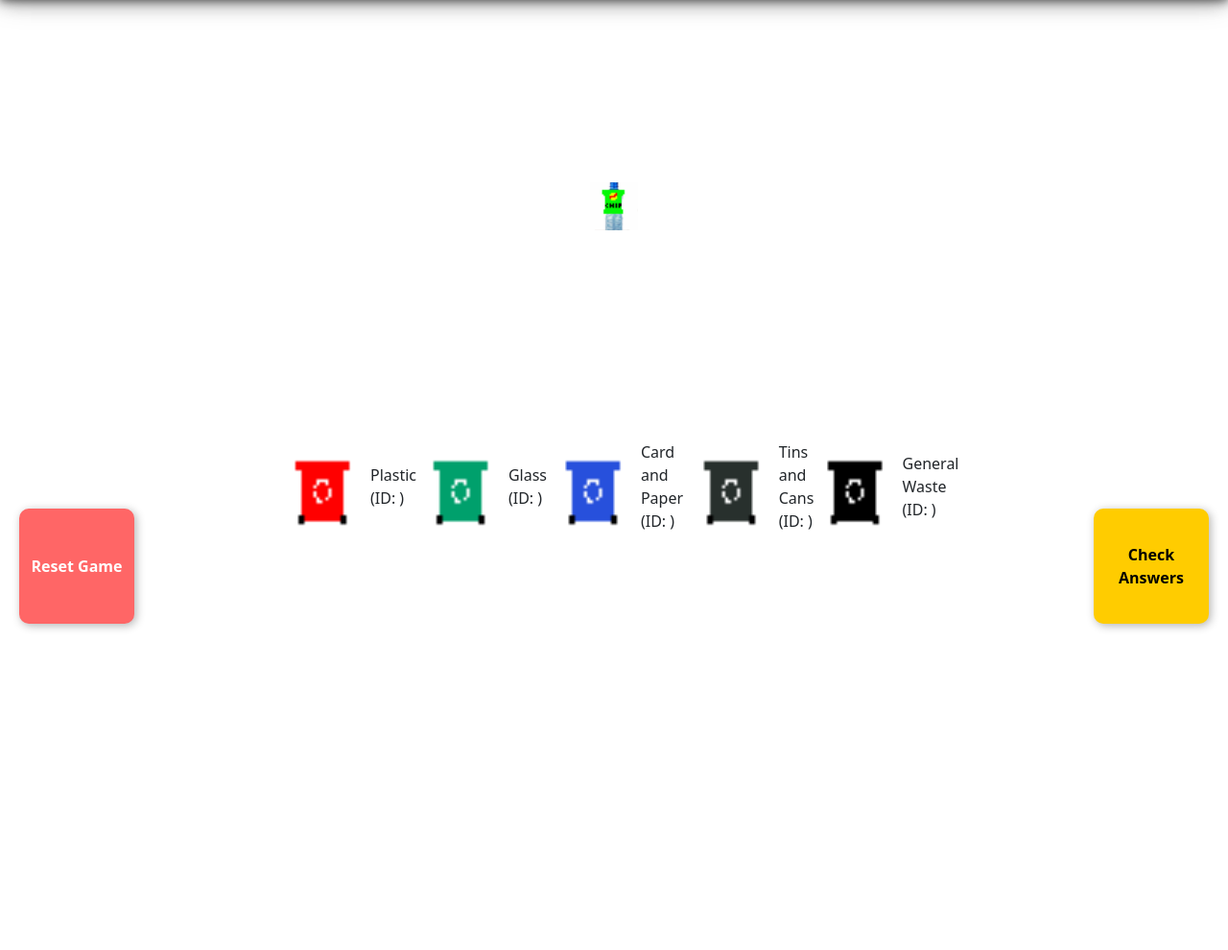
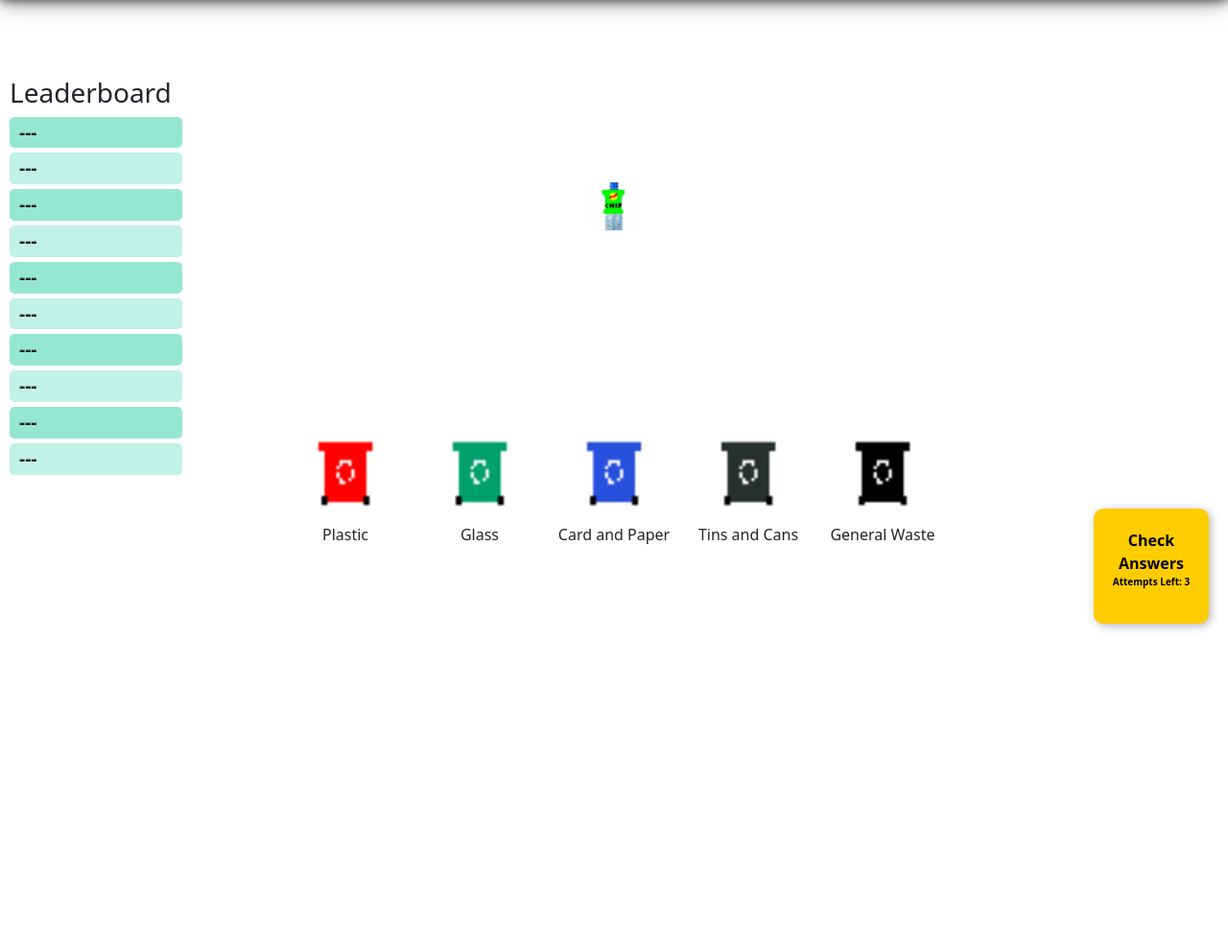
Before and after one commit to W3r5l3y/exEco, a Django app: page /bingame/ in a window 1280 px wide. Shown: the part 130-1120 px from the top of the page at 96% size. Run offline with Django 4.2, Linux system fonts and the light colour scheme; the visitor is signed in with stand-in values (Sample User, id 1); data comes from the database, SQL or seed files in the repository; data that the repository does not hold is empty; some libraries are stand-ins or nearby versions.

Commit message:
Leaderboard now functional

```diff
--- a/bingame/models.py
+++ b/bingame/models.py
@@ -1,5 +1,5 @@
 from django.db import models
-
+from accounts.models import CustomUser
 # Create your models here.
 
 # The table for bins
@@ -15,6 +15,14 @@ class Items(models.Model):
     item_image = models.ImageField(upload_to="static/img/items/")
     bin_id = models.ForeignKey(Bins, on_delete=models.CASCADE)
 
-class BinLeaderboard(models.Model):
-    user_id = models.AutoField(primary_key=True)
-    user_score = models.IntegerField()
+
+class BinLeaderboardEntry(models.Model):
+    """Tracks points earned by each player for leaderboard ranking."""
+    user = models.OneToOneField(
+        CustomUser,
+        on_delete=models.CASCADE,
+        related_name="leaderboard_entry")
+    user_score = models.IntegerField(default=0)
+
+    def __str__(self):
+        return f"User {self.user.id} - {self.points} points"
--- a/bingame/static/css/bingame.css
+++ b/bingame/static/css/bingame.css
@@ -28,9 +28,9 @@ main {
     width: 120px;
     height: 150px;
     display: flex;
+    flex-direction: column;
     align-items: center;
     justify-content: center;
-    /*background-color: lightgray;*/
 }
 
 /* Items */
@@ -56,7 +56,7 @@ main {
     justify-content: center;
     align-items: center;
     gap: 10px;
-    position: fixed;
+    position: fixed; /* IMPORTANT - Position has to be fixed for drag and drop logic*/
     top: 40%;
 }
 
@@ -83,6 +83,7 @@ main {
     background-color: #ffcc00;
     color: black;
     display: flex;
+    flex-direction: column;
     align-items: center;
     justify-content: center;
     font-size: 16px;
@@ -98,30 +99,8 @@ main {
     transform: scale(1.05);
 }
 
-/* Reset Game */
-#reset-game-tile {
-    position: fixed;
-    bottom: 20px;
-    left: 20px;
-    width: 120px;
-    height: 120px;
-    background-color: #ff6666;
-    color: white;
-    display: flex;
-    align-items: center;
-    justify-content: center;
-    font-size: 16px;
-    font-weight: bold;
-    text-align: center;
-    border-radius: 10px;
-    cursor: pointer;
-    box-shadow: 2px 2px 10px rgba(0, 0, 0, 0.3);
-    transition: 0.3s;
-}
-
-#reset-game-tile:hover {
-    transform: scale(1.05);
-    background-color: #ff4444;
+#check-answer-tile p {
+    font-size: 10px;
 }
 
 /* Setup z layers so item ontop of bins */
@@ -131,3 +110,44 @@ main {
 #bins-container {
     z-index: 1;
 }
+
+/* Leadboard Styles */
+.leaderboard {
+    width: 100%;
+}
+
+.leaderboard ol {
+    list-style: none;
+    padding: 0;
+    margin: 0;
+    width: 100%;
+}
+
+.leaderboard li {
+    width: 100%;
+    font-size: 1.2rem;
+    font-weight: bold;
+    margin: 5px 0;
+    padding: 2px 10px;
+    background-color: #00c5916a;
+    border-radius: 5px;
+    transition: all 0.2s ease-in-out;
+}
+
+.leaderboard li:nth-child(even) {
+    background-color: #00c5913d;
+}
+
+.leaderboard li:hover {
+    background-color: #00c591f0;
+}
+
+.left-column {
+    position: fixed;
+    top: 200px;
+    left: 0;
+    width: 200px;
+    height: calc(100% - 60px);
+    overflow-y: auto;
+    padding: 10px;
+}
--- a/bingame/static/js/bingame.js
+++ b/bingame/static/js/bingame.js
@@ -93,15 +93,11 @@ function mouseUp(e){
 
 
 /*
-DRAG AND DROP FUNCTIONALITY - Bin
-*/
-//delete trying smthing else saved on notepad incase
-/*
 CHECK ANSWER FUNCTIONALITY
 */
-let attempts = 0;
-let maxAttempts = 3
-let totalItems = document.querySelectorAll('.items').length;
+var attempts = 0;
+var maxAttempts = 3
+var totalItems = document.querySelectorAll('.items').length;
 let score = 0;
 
 document.getElementById('check-answer-tile').addEventListener('click', checkAnswers);
@@ -151,37 +147,47 @@ function checkAnswers() {
     correctCount = document.querySelectorAll('.items.correct').length;
 
     if (correctCount === totalItems){
-        calculateScore()
-        endGame();
+        document.getElementById('attempts-left').innerText = `Attempts left: ${maxAttempts - attempts}`;
+        var tempScore = calculateScore()
+        endGame(tempScore);
     } else if (attempts >= maxAttempts){
-        calculateScore()
-        endGame();
+        var tempScore = calculateScore()
+        endGame(tempScore);
     }
 }
 
 function calculateScore(){
     let points = (maxAttempts - attempts + 1 ) * 2; //max = 3: if attempts = {1,2,3} points then = {6, 4, 2}
     score += points;
+    return score
 }
 
-function endGame(){
-    //updateLeaderboard()
-    alert('Game over! Score: ' + score);
-    resetGame()
+function endGame(tempScore){
+    updateLeaderboard(tempScore)
+    alert('Game over! Score: ' + score + ' ' + tempScore);
+    resetGame();
 }
 
-function updateLeaderBoard(){
-    fetch('/update-leaderboard', {
+
+/*
+LEADERBOARD FUNCTIONALITY
+*/
+function updateLeaderboard(tempScore){
+    console.log('Updating leaderboard with score:', tempScore);
+    fetch('/update-leaderboard/', {
         method: 'POST',
         headers: {
             'Content-Type': 'application/x-www-form-urlencoded',
+            'X-CSRFToken': getCSRFToken(),
         },
-        body: 'score=${score}',
+        body: `user_score=${tempScore}&csrfmiddlewaretoken=${getCSRFToken()}`,
     })
-    .then(response => response.json())
+    .then(response => {
+        return response.json();
+    })
     .then(data => {
         if (data.status === 'success'){
-            console.log('New total score:', data.new_score);
+            console.log('New total score:', data.new_score, score);
         } else{
             console.error('error updating leaderboard');
         }
@@ -189,7 +195,46 @@ function updateLeaderBoard(){
     .catch(error => console.error('Error:', error));
 }
 
+// Function to get CSRF token from cookies
+function getCSRFToken() {
+    const cookies = document.cookie.split("; ");
+    for (let cookie of cookies) {
+        const [name, value] = cookie.split("=");
+        if (name === "csrftoken") return value;
+    }
+    return "";
+}
 
+//Gets the leaderboard to be displayed
+function getLeaderboard() {
+    fetch("/get-leaderboard/")
+        .then(response => response.json())
+        .then(data => {
+            console.log("Leaderboard data:", data);
+            if (data.error) {
+                console.error("Error fetching leaderboard:", data.error);
+                return;
+            }
+
+            // Ensure data is sorted by user_score in descending order
+            data.sort((a, b) => b.user_score - a.user_score);
+
+            // Loop through the leaderboard items and update them
+            for (let i = 0; i < 10; i++) {
+                const leaderboardItem = document.getElementById(`leaderboard-item-${i + 1}`);
+
+                if (leaderboardItem) {
+                    if (data[i]) {
+                        console.log(data[i]);
+                        leaderboardItem.textContent = `${data[i].user_id} - ${data[i].user_score} pts`;
+                    } else {
+                        leaderboardItem.textContent = "---"; // Placeholder if no data available
+                    }
+                }
+            }
+        })
+        .catch(error => console.error("Error fetching leaderboard:", error));
+}
 
 /*
 RESET FUNCTIONALITY
@@ -204,4 +249,7 @@ function resetGame(){
         item.classList.remove('correct');
         item.style.border = 'none';
     });
+    getLeaderboard();
 }
+
+getLeaderboard(); // Update leaderboard on page load
--- a/bingame/templates/bingame/bingame.html
+++ b/bingame/templates/bingame/bingame.html
@@ -7,7 +7,6 @@
 
     {% include 'navbar.html' %}
     {% block css %}{% endblock %}
-
     {% load static %}
     <link rel="stylesheet" href="{% static 'css/bingame.css' %}">
     <script src="{% static 'js/bingame.js' %}" defer></script>
@@ -30,13 +29,37 @@
             {% for bin in bins %}
                 <div class="bin"  data-bin-id="{{ bin.bin_id }}">
                     <img src="{{ bin.bin_image.url }}" alt="{{ bin.bin_name }}" class="bin-image" style="height:100px; width:auto;">
-                    <p>{{ bin.bin_name }} (ID: {{ bin.bin.id }})</p>
+                    <p>{{ bin.bin_name }}</p>
                 </div>
             {% endfor %}
         </div>
 
-        <div id="check-answer-tile" >Check Answers</div>
-        <div id="reset-game-tile" >Reset Game</div>
+        <!-- Check Answer-->
+        <div id="check-answer-tile" >
+            Check Answers
+        <p>Attempts Left: <span id="attempts-left">3</span></p>
+        </div>
+
+        <!-- Result-->
+    <!-- Left column -->
+    <div class="left-column">
+        <!-- Leaderboard -->
+        <section class="leaderboard column-item">
+            <h3>Leaderboard</h3>
+            <ol id="leaderboard-list">
+                <li class="leaderboard-item" id="leaderboard-item-1">---</li>
+                <li class="leaderboard-item" id="leaderboard-item-2">---</li>
+                <li class="leaderboard-item" id="leaderboard-item-3">---</li>
+                <li class="leaderboard-item" id="leaderboard-item-4">---</li>
+                <li class="leaderboard-item" id="leaderboard-item-5">---</li>
+                <li class="leaderboard-item" id="leaderboard-item-6">---</li>
+                <li class="leaderboard-item" id="leaderboard-item-7">---</li>
+                <li class="leaderboard-item" id="leaderboard-item-8">---</li>
+                <li class="leaderboard-item" id="leaderboard-item-9">---</li>
+                <li class="leaderboard-item" id="leaderboard-item-10">---</li>
+            </ol>
+        </section>
+    </div>
     </div>
     </main>
 </body>
--- a/bingame/urls.py
+++ b/bingame/urls.py
@@ -1,8 +1,9 @@
 from django.urls import path
-from .views import game_view
-from .views import update_leaderboard
+from .views import game_view, get_leaderboard, update_leaderboard
+
 
 urlpatterns = [
     path("bingame/", game_view, name="bingame"),
     path('update-leaderboard/', update_leaderboard, name='update-leaderboard'),
+    path("get-leaderboard/", get_leaderboard, name="get_leaderboard"),
 ]
--- a/bingame/views.py
+++ b/bingame/views.py
@@ -5,7 +5,7 @@ from random import sample
 from django.http import JsonResponse
 #from django.views.decorators.csrf import csrf_exempt
 from django.contrib.auth.decorators import login_required
-from .models import BinLeaderboard
+from .models import BinLeaderboardEntry
 # Create your views here.
 #Initial game view
 @login_required
@@ -17,19 +17,29 @@ def game_view(request):
     bins = Bins.objects.all()
     return render(request, 'bingame/bingame.html', {'items': random_items, 'bins': bins})
 
-# Handling post for updating leaderboard with receved score
-#@csfr_exempt
+# Handling post for updating leaderboard with received score
+#@csrf_exempt
 @login_required
 def update_leaderboard(request):
+    print(request)
     if request.method == 'POST':
         try:
-            score = int(request.POST.get('score', 0))
-            user_id = request.user.id
-
-            leaderboard_entry, created = BinLeaderboard.objects.get_or_create(user_id=user_id)
+            score = int(request.POST.get('user_score', 0)) #One passed in
+            print(score)
+            leaderboard_entry, created = BinLeaderboardEntry.objects.get_or_create(user_id=request.user.id)
             leaderboard_entry.user_score += score
             leaderboard_entry.save()
-            return JsonResponse({'success': True})
+            return JsonResponse({'status': 'success', 'new_score': leaderboard_entry.user_score,})
         except Exception as e:
             return JsonResponse({'success': False, 'error': str(e)})
     return JsonResponse({'success': False, 'error': 'Invalid request method'})
+
+# Get the top 10 users from the leaderboard
+@login_required
+def get_leaderboard(request):
+    try:
+        leaderboard = BinLeaderboardEntry.objects.order_by("-user_score").values("user_id", "user_score")[:10]  # Get top 10 users
+        return JsonResponse(list(leaderboard), safe=False)  # Convert QuerySet to JSON
+
+    except Exception as e:
+        return JsonResponse({"error": str(e)}, status=500)
```
Also changed, not shown: bingame/admin.py (+4 -4 lines), bingame/migrations/0001_initial.py, bingame/migrations/0003_binleaderboard.py (deleted).
